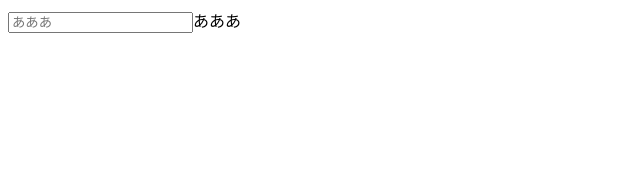
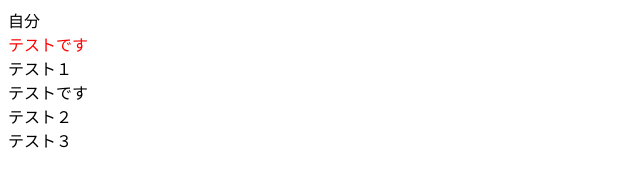
Before and after one commit to Emiri-i/js_sample1202, a plain HTML site: page dom/index.html in a window 1280 px wide. Shown: the whole page, without its empty margins (0-640 px from the left). Drawn offline with Linux system fonts and the light colour scheme.

Commit message:
added appendchild

```diff
--- a/dom/index.html
+++ b/dom/index.html
@@ -16,41 +16,33 @@
     </style>
 </head>
 <body>
-<!-- <div id="test">
-    <ul>
-        <li class="test_List blue">テスト1</li>
-        <li class="test_List">テスト2</li>
-        <li class="test_List">テスト3</li>
-    </ul>
-</div> -->
-<input id="test" placeholder="あああ">あああ</input>
-<!-- attribute（属性を追加できる） -->
+<div id="grand-father">
+    <div id="parent">
+        <div id="target">
+            自分
+        </div>
+    </div>
+    <div id="divList">
+        <div class="div1">テスト１</div>
+        <div class="div2">テスト２</div>
+        <div class="div3">テスト３</div>
+    </div>
+</div>
+<script>
+    const target = document.getElementById('target');
+    const newDiv = document.createElement('div');
+    newDiv.id = 'test';
+    newDiv.classList.add('red');
+    newDiv.textContent = 'テストです';
+    // target.appendChild(newDiv);
+    target.parentNode.appendChild(newDiv);
 
-<script>
-    const input = document.getElementById('test');
-    input.type = 'text';
-    input.placeHolder= 'あああ';
-    input.name='test';
-    input.textContent = 'テストです';
-    // input.setAttribute('type','text');
-    console.log(input);
-    const anchor = document.createElement('a');
-    anchor.href = 'https://google.com';
-    anchor.target= '_blank';
-    console.log(anchor);
-
-    const test = document.getElementById('test').classList.add('red');
-
-    // const test = document.getElementById('test');
-    // test.classList.add('red');
-
-
-    // const testList = document.querySelector('#test');
-    // const testLists = document.querySelectorAll('.test_List');
-    // testList.classList.remove('blue');
-    // console.log(test);
-    // console.log(testList);
-    // console.log(testLists);
+    const targetList = document.getElementById('divList');
+    const newDivSample = document.createElement('div');
+    const reference = document.querySelector('.div2');
+    newDivSample.id = 'sample1';
+    newDivSample.textContent = 'テストです';
+    targetList.insertBefore(newDivSample,reference);
 
 </script>
 </body>
```
